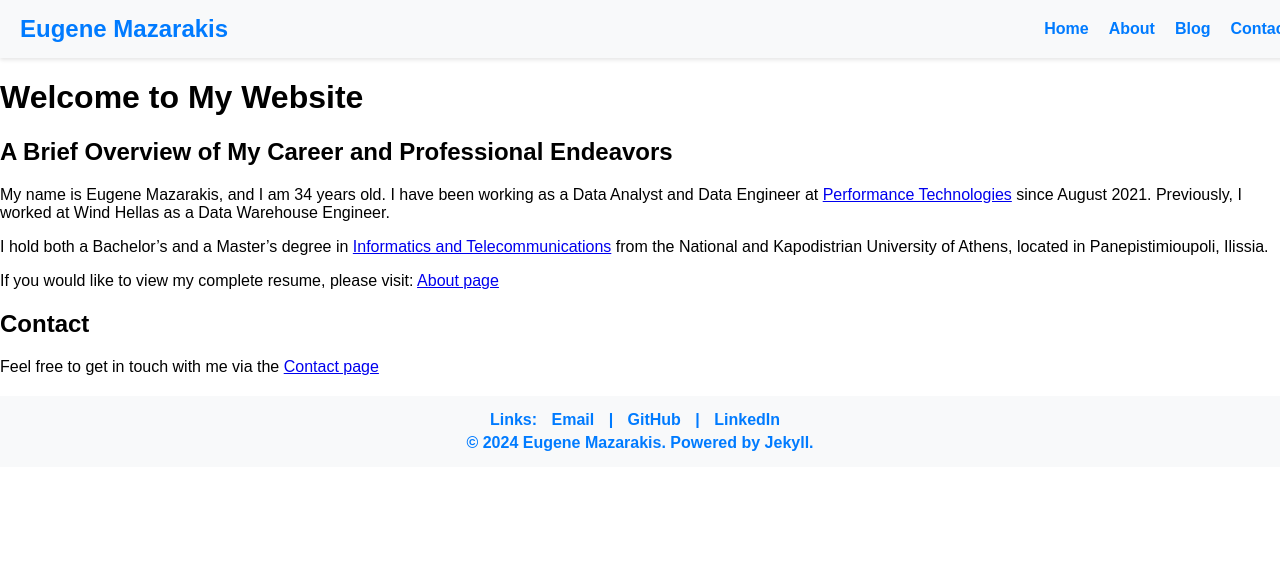
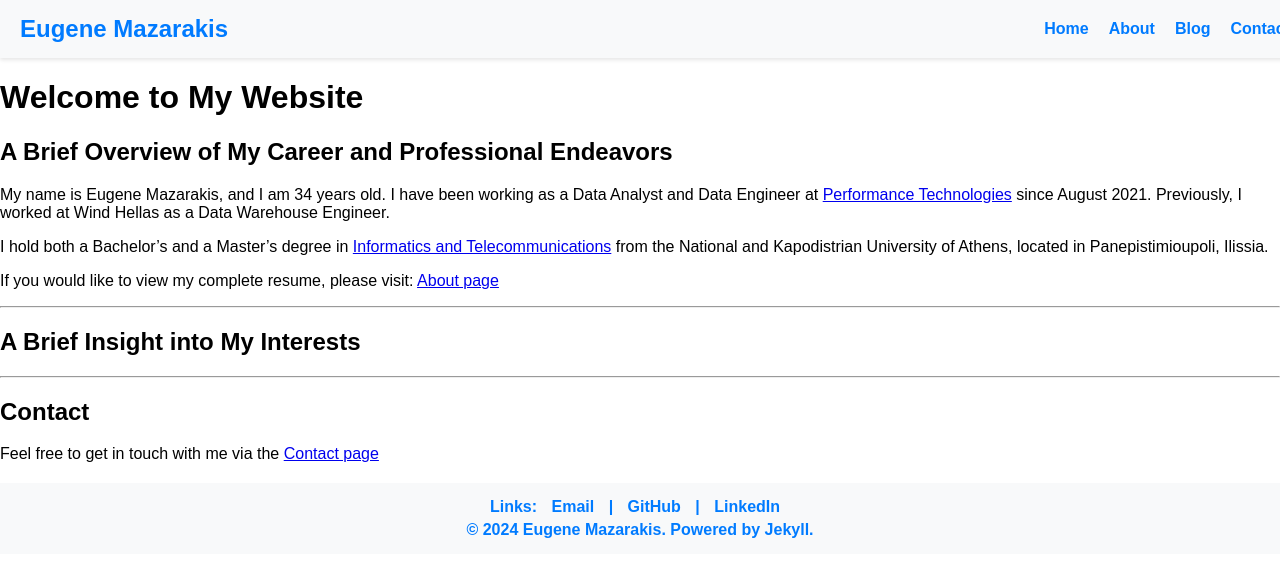
Before and after one commit to EMazarakis/EMazarakis.github.io, a Jekyll site: the page built from index.md, in a window 1280 px wide. Shown: the top 577 px of the page. Built offline with Jekyll 4.4.1, drawn with Linux system fonts in a browser that asks for light colours.

Commit message:
Update index.md

```diff
--- a/index.md
+++ b/index.md
@@ -12,6 +12,11 @@ I hold both a Bachelor’s and a Master’s degree in [Informatics and Telecommu
 
 If you would like to view my complete resume, please visit: [About page](/about)
 
+***
+
+## A Brief Insight into My Interests
+
+***
 
 ## Contact
 Feel free to get in touch with me via the [Contact page](/contact)
```
